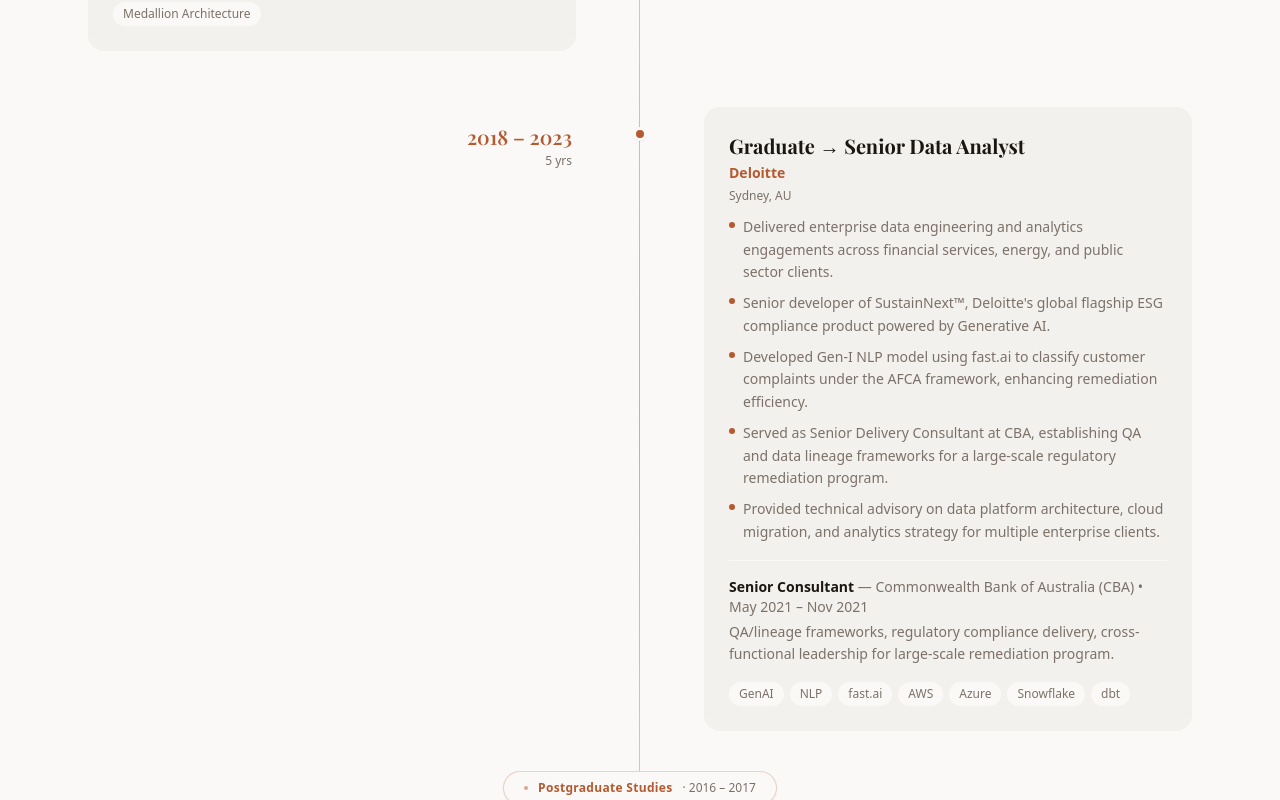
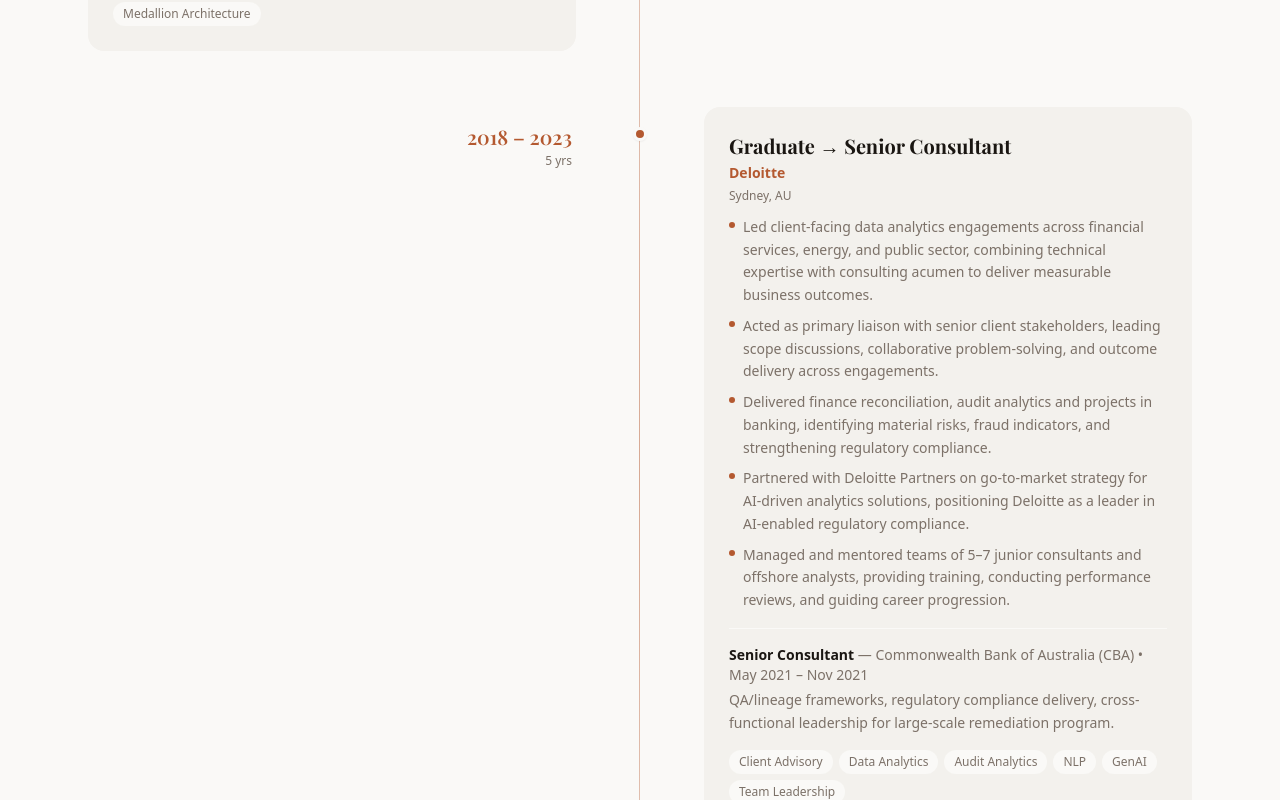
Before and after one commit to trishan023/TrishanWebsite, a React (Vite) app: page / in a window 1280 px wide. Shown: the part 2520-3320 px from the top of the page. Built offline with nearby package versions, Linux system fonts and the light colour scheme; a web font is replaced by a local one.

Commit message:
Update Deloitte experience to reflect consulting & analytics focus
Rewritten to emphasise client advisory, strategic delivery, audit
analytics, GTM partnership, and team leadership over engineering.

Co-Authored-By: Claude Opus 4.6 <noreply@anthropic.com>

```diff
--- a/src/data/content.js
+++ b/src/data/content.js
@@ -63,18 +63,18 @@ export const timeline = [
     id: 2,
     company: "Deloitte",
     companyUrl: "https://www.deloitte.com/au/",
-    role: "Graduate → Senior Data Analyst",
+    role: "Graduate → Senior Consultant",
     period: "Mar 2018 – Jun 2023",
     location: "Sydney, AU",
     type: "Consulting",
     highlights: [
-      "Delivered enterprise data engineering and analytics engagements across financial services, energy, and public sector clients.",
-      "Senior developer of SustainNext™, Deloitte's global flagship ESG compliance product powered by Generative AI.",
-      "Developed Gen-I NLP model using fast.ai to classify customer complaints under the AFCA framework, enhancing remediation efficiency.",
-      "Served as Senior Delivery Consultant at CBA, establishing QA and data lineage frameworks for a large-scale regulatory remediation program.",
-      "Provided technical advisory on data platform architecture, cloud migration, and analytics strategy for multiple enterprise clients.",
+      "Led client-facing data analytics engagements across financial services, energy, and public sector, combining technical expertise with consulting acumen to deliver measurable business outcomes.",
+      "Acted as primary liaison with senior client stakeholders, leading scope discussions, collaborative problem-solving, and outcome delivery across engagements.",
+      "Delivered finance reconciliation, audit analytics and projects in banking, identifying material risks, fraud indicators, and strengthening regulatory compliance.",
+      "Partnered with Deloitte Partners on go-to-market strategy for AI-driven analytics solutions, positioning Deloitte as a leader in AI-enabled regulatory compliance.",
+      "Managed and mentored teams of 5–7 junior consultants and offshore analysts, providing training, conducting performance reviews, and guiding career progression.",
     ],
-    tags: ["GenAI", "NLP", "fast.ai", "AWS", "Azure", "Snowflake", "dbt"],
+    tags: ["Client Advisory", "Data Analytics", "Audit Analytics", "NLP", "GenAI", "Team Leadership"],
     interlude: { label: "Postgraduate Studies", period: "2016 – 2017" },
     subRoles: [
       {
```
